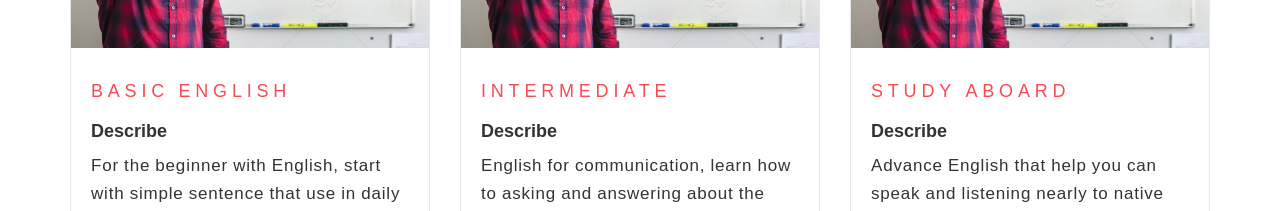
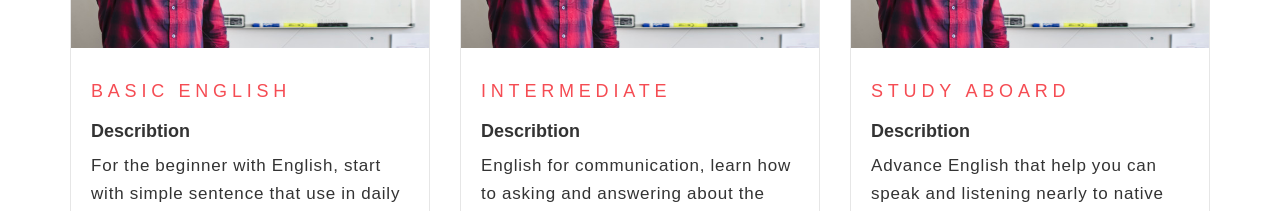
Before and after one commit to ISProject2018/KAPAOPASA, a plain HTML site: page course.html in a window 1280 px wide. Shown: the part 1040-1251 px from the top of the page. Drawn offline with Linux system fonts and the light colour scheme.

Commit message:
Update course.html

```diff
--- a/course.html
+++ b/course.html
@@ -131,7 +131,7 @@ http://www.templatemo.com/tm-490-comila
                             </figure>
                             <div class="courses-text">
                                 <h2>Basic English</h2>
-                                <h4>Describe</h4>
+                                <h4>Describtion</h4>
                                 <p>For the beginner with English, start with simple sentence that use in daily life and make
                                     a simple sentence to long answer</p>
                                 <ul>
@@ -192,7 +192,7 @@ http://www.templatemo.com/tm-490-comila
                             </figure>
                             <div class="courses-text">
                                 <h2>INTERMEDIATE</h2>
-                                <h4>Describe</h4>
+                                <h4>Describtion</h4>
                                 <p>English for communication, learn how to asking and answering about the past, present and
                                     future and improve your speaking skill and presenting.</p>
                                 <ul>
@@ -253,7 +253,7 @@ http://www.templatemo.com/tm-490-comila
                             </figure>
                             <div class="courses-text">
                                 <h2>Study aboard</h2>
-                                <h4>Describe</h4>
+                                <h4>Describtion</h4>
                                 <p>Advance English that help you can speak and listening nearly to native speaker, this lesson can make you be ready to live in other country.</p>
                                 <ul>
                                     <li>
```
